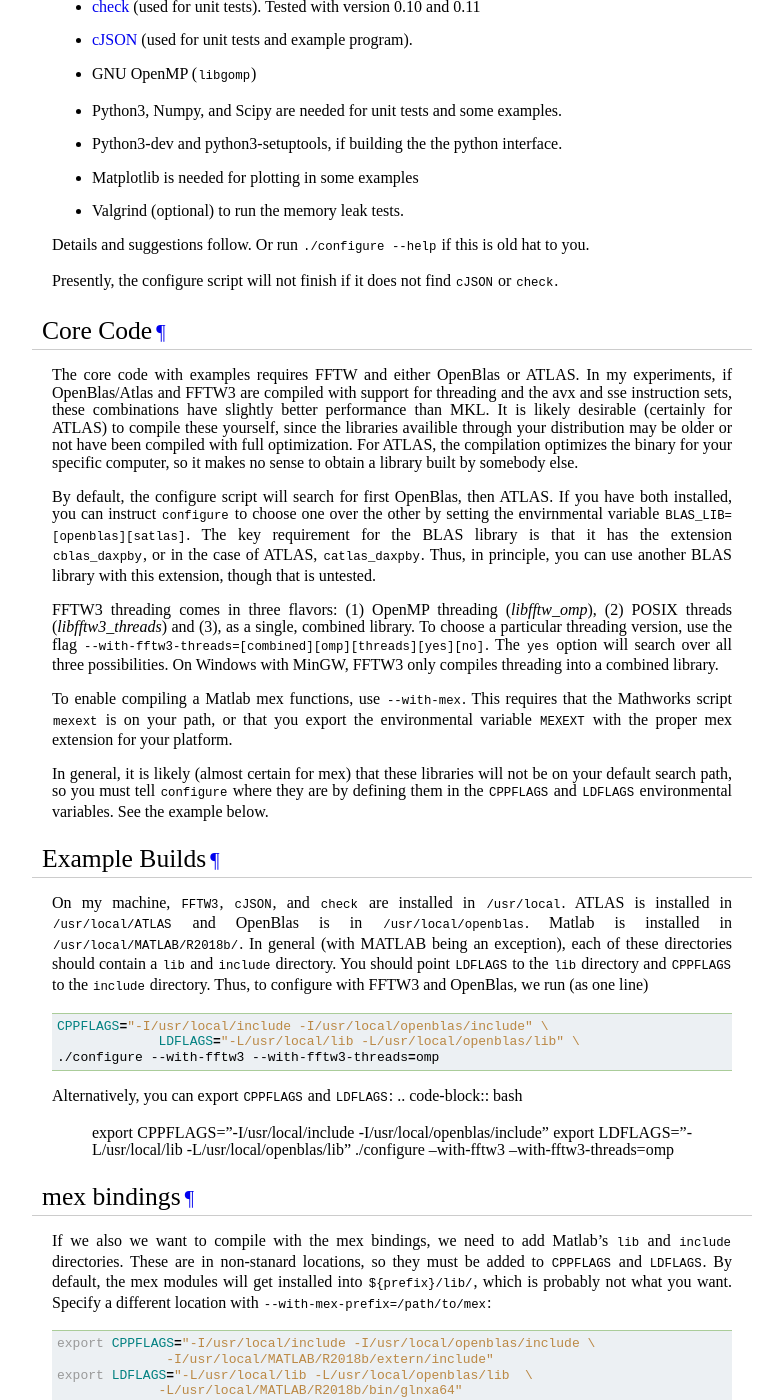
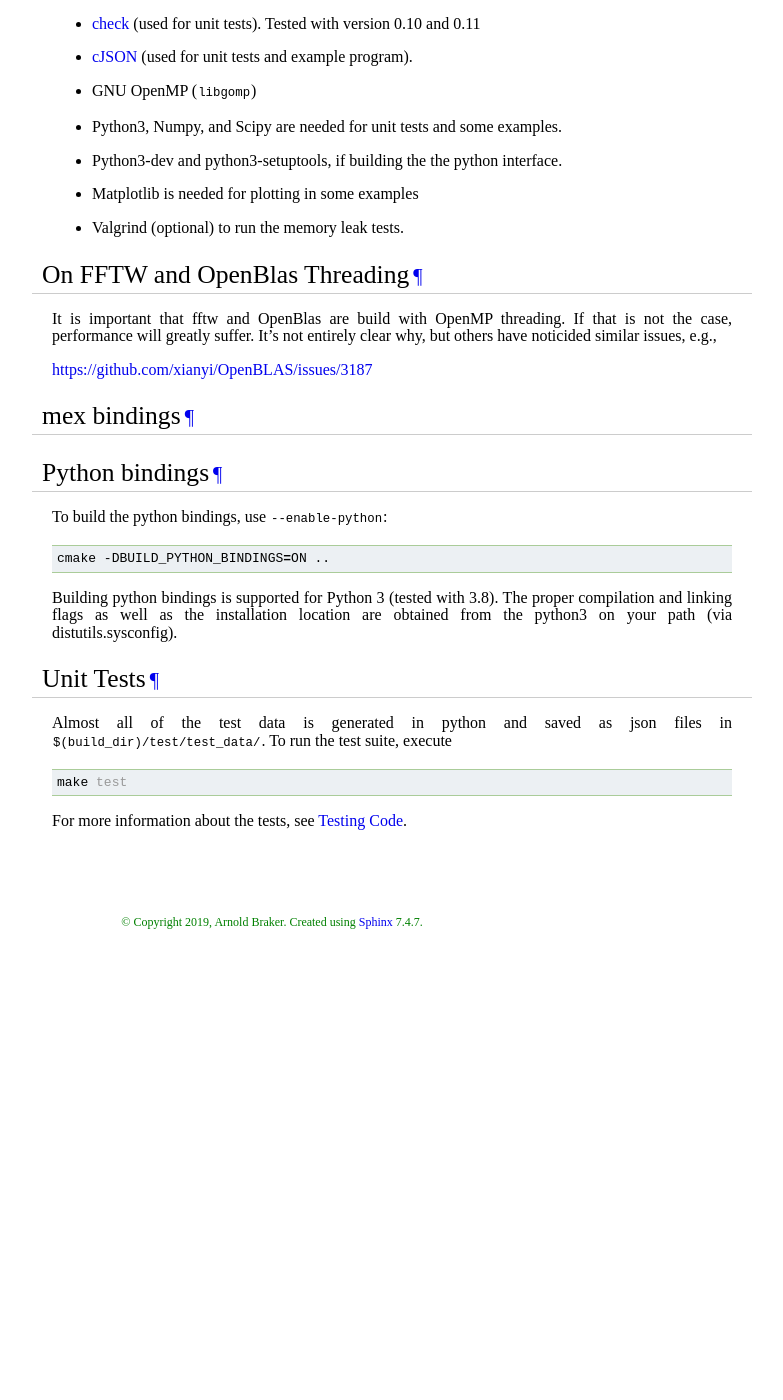
Before and after one commit to rabraker/L1c, a Sphinx documentation site: the page built from doc/building.rst, in a window 1280 px wide and 1400 px high, scrolled down 562 px. Shown: the whole window, without its empty margins (368-1151 px from the left). Built offline with Sphinx 7.4.7, drawn with Linux system fonts in a browser that asks for light colours; after the commit the page ends 1501 px from its top, so only the background shows below that; some of the changed text lies outside the part shown.

Commit message:
Update docs

```diff
--- a/CMakeLists.txt
+++ b/CMakeLists.txt
@@ -57,6 +57,8 @@
   set(_POSIX_C_SOURCE 200112L)
 endif()
 
+include(${CMAKE_BINARY_DIR}/conan_paths.cmake)
+
 
 set(BLAS_VENDOR OpenBLAS)
 find_package(BLAS REQUIRED)
@@ -72,6 +74,7 @@
 add_subdirectory(test)
 add_subdirectory(interfaces/python)
 
+
 configure_file(
   "${PROJECT_SOURCE_DIR}/l1c_config.h.in"
   "${PROJECT_BINARY_DIR}/include/config.h"
--- a/doc/building.rst
+++ b/doc/building.rst
@@ -3,30 +3,34 @@
 ========
 
 .. _OpenBlas: https://github.com/xianyi/OpenBLAS
-.. _ATLAS: http://math-atlas.sourceforge.net
 .. _FFTW3: http://fftw.org/
 .. _check: https://github.com/libcheck/check
 .. _cJSON: https://github.com/DaveGamble/cJSON
 
-This project uses the GNU Autotools build system. Considering that we are still at "version 0.0", there is not a release tarball yet, so you will need Autotools installed. I typically test on Debian Linux. I have also succesfully built the project on Windows 7 with MinGW64.
+This project uses the CMake build system and Conan for some dependencies.
 
-The four steps are
+To get started,
 
 .. code-block:: bash
 
    git clone git@ggitlab.com:rabraker/L1c.git L1c && cd L1c
-   ./bootsrap                   # requires autotools
-   ./configure [--with-fftw3 [--with-fftw3-threads=[ARG]]] [--with-mkl] [--with-mex]
-   make && make install
 
-Running :code:`./configure --help` will give you a list of options. Depending on where the dependencies were installed, it may be necessary to augment the :code:`./configure` step with the right environment variables.
+    sudo apt-get install libopenblas-openmp-dev python3-pip python3-dev \
+        libfftw3-3 libfftw3-dev
+    # create and activate python virtual environment if desired
+    pip3 install -r tools/requirements.txt
+    mkdir build && cd build
+    conan install ..
+    cmake ..
+    make
+    make test
 
 
 Dependencies
 ==============
 Running the full build requires the following dependencies
 
-* OpenBlas_ or ATLAS_
+* OpenBlas_ This should be configured with openmp NOT pthread.
 * FFTW3_
 * check_ (used for unit tests). Tested with version 0.10 and 0.11
 * cJSON_ (used for unit tests and example program).
@@ -36,56 +40,20 @@
 * Matplotlib is needed for plotting in some examples
 * Valgrind (optional) to run the memory leak tests.
 
-Details and suggestions follow. Or run :code:`./configure --help` if this is old hat to you.
-
-Presently, the configure script will not finish if it does not find :code:`cJSON` or :code:`check`.
-
-Core Code
-==============
-The core code with examples requires FFTW and either OpenBlas or ATLAS.
-In my experiments, if OpenBlas/Atlas and FFTW3 are compiled with support for threading and the avx and sse instruction sets, these combinations have slightly better performance than MKL. It is likely desirable (certainly for ATLAS) to compile these yourself, since the libraries availible through your distribution may be older or not have been compiled with full optimization. For ATLAS, the compilation optimizes the binary for your specific computer, so it makes no sense to obtain a library built by somebody else.
-
-By default, the configure script will search for first OpenBlas, then ATLAS. If you have both installed, you can instruct :code:`configure` to choose one over the other by setting the envirnmental variable :code:`BLAS_LIB=[openblas][satlas]`. The key requirement for the BLAS library is that it has the extension :code:`cblas_daxpby`, or in the case of ATLAS, :code:`catlas_daxpby`. Thus, in principle, you can use another BLAS library with this extension, though that is untested.
-
-FFTW3 threading comes in three flavors: (1) OpenMP threading (`libfftw_omp`), (2) POSIX threads (`libfftw3_threads`) and (3), as a single, combined library. To choose a particular threading version, use the flag :code:`--with-fftw3-threads=[combined][omp][threads][yes][no]`. The :code:`yes` option will search over all three possibilities. On Windows with MinGW, FFTW3 only compiles threading into a combined library.
-
-To enable compiling a Matlab mex functions, use :code:`--with-mex`. This requires that the Mathworks  script :code:`mexext` is on your path, or that you export the environmental variable :code:`MEXEXT` with the proper mex extension for your platform.
-
-In general, it is likely (almost certain for mex) that these libraries will not be on your default search path, so you must tell :code:`configure` where they are by defining them in the :code:`CPPFLAGS` and :code:`LDFLAGS` environmental variables. See the example below.
-
-Example Builds
-==============
-On my machine, :code:`FFTW3`, :code:`cJSON`, and :code:`check` are installed in :code:`/usr/local`. ATLAS is installed in :code:`/usr/local/ATLAS` and OpenBlas is in :code:`/usr/local/openblas`. Matlab is installed in :code:`/usr/local/MATLAB/R2018b/`. In general (with MATLAB being an exception), each of these directories should contain a :code:`lib` and :code:`include` directory. You should point :code:`LDFLAGS` to the :code:`lib` directory and :code:`CPPFLAGS` to the :code:`include` directory. Thus, to configure with FFTW3 and OpenBlas, we run (as one line)
-
-.. code-block:: bash
-
-   CPPFLAGS="-I/usr/local/include -I/usr/local/openblas/include" \
-                LDFLAGS="-L/usr/local/lib -L/usr/local/openblas/lib" \
-   ./configure --with-fftw3 --with-fftw3-threads=omp
 
 
-Alternatively, you can export :code:`CPPFLAGS` and :code:`LDFLAGS`:
-.. code-block:: bash
 
-   export CPPFLAGS="-I/usr/local/include -I/usr/local/openblas/include"
-   export LDFLAGS="-L/usr/local/lib -L/usr/local/openblas/lib"
-   ./configure --with-fftw3 --with-fftw3-threads=omp
+On FFTW and OpenBlas Threading
+==============================
+It is important that fftw and OpenBlas are build with OpenMP threading. If that is not the case, performance will greatly suffer. It's not entirely clear why, but
+others have noticided similar issues, e.g.,
+
+https://github.com/xianyi/OpenBLAS/issues/3187
+
 
 mex bindings
 ==============
 
-If we also we want to compile with the mex bindings, we need to add Matlab's :code:`lib` and :code:`include` directories. These are in non-stanard locations, so they must be added to :code:`CPPFLAGS` and :code:`LDFLAGS`. By default, the mex modules will get installed into :code:`${prefix}/lib/`, which is probably not what you want. Specify a different location with :code:`--with-mex-prefix=/path/to/mex`:
-
-.. code-block:: bash
-
-   export CPPFLAGS="-I/usr/local/include -I/usr/local/openblas/include \
-                 -I/usr/local/MATLAB/R2018b/extern/include"
-   export LDFLAGS="-L/usr/local/lib -L/usr/local/openblas/lib  \
-                -L/usr/local/MATLAB/R2018b/bin/glnxa64"
-   ./configure --with-fftw3 --with-fftw3-threads=omp --enable-mex \
-                --with-mex-prefix=/home/arnold/matlab/l1c
-
-Note that on my system, the command :code:`mexext` is located in :code:`/usr/local/MATLAB/R2018b/bin/`, which is symlinked to :code:`/usr/local/bin/mexext`, which is on my path. If this is not the case, then in addition to above you can, e.g., :code:`export MEXEXT=mexa64`. You can get the appropriate value to export by typing :code:`mexext` at the matlab command prompt.
 
 
 Python bindings
@@ -95,17 +63,9 @@
 
 .. code-block:: bash
 
-   export CPPFLAGS="-I/usr/local/include -I/usr/local/openblas/include"
-   export LDFLAGS="-L/usr/local/lib -L/usr/local/openblas/lib"
-   ./configure --with-fftw3 --with-fftw3-threads=omp --enable-python
+   cmake -DBUILD_PYTHON_BINDINGS=ON ..
 
-Building python bindings is supported for Python 3 (tested with 3.5). The proper compilation and linking flags as well as the installation location are obtained from the python3 on your path (via distutils.sysconfig). On linux, the typical install location will default to something like :code:`/usr/lib/python3/dist-packages`. These values can be modified via the environmental variables:
-
-.. code-block:: bash
-
-   PYTHON_CPPFLAGS        # Should contain Python.h
-   PYTHON_LIBS            # e.g., -lpython3.5m
-   PYTHON_SITE_PKG_EXEC   # e.g., /home/user/.local/lib/python3.5/site-packages
+Building python bindings is supported for Python 3 (tested with 3.8). The proper compilation and linking flags as well as the installation location are obtained from the python3 on your path (via distutils.sysconfig).
 
 
 Unit Tests
@@ -115,6 +75,6 @@
 
 .. code-block:: bash
 
-   make check
+   make test
 
 For more information about the tests, see :ref:`testing`.
--- /dev/null
+++ b/requirements.txt
@@ -0,0 +1,4 @@
+conan==1.53.0
+numpy==1.23
+scipy==1.9.3
+matplotlib==3.6.2
```
Also changed, not shown: conanfile.txt (added, +8 -0 lines), .gitlab-ci.yml, 8 other files.
